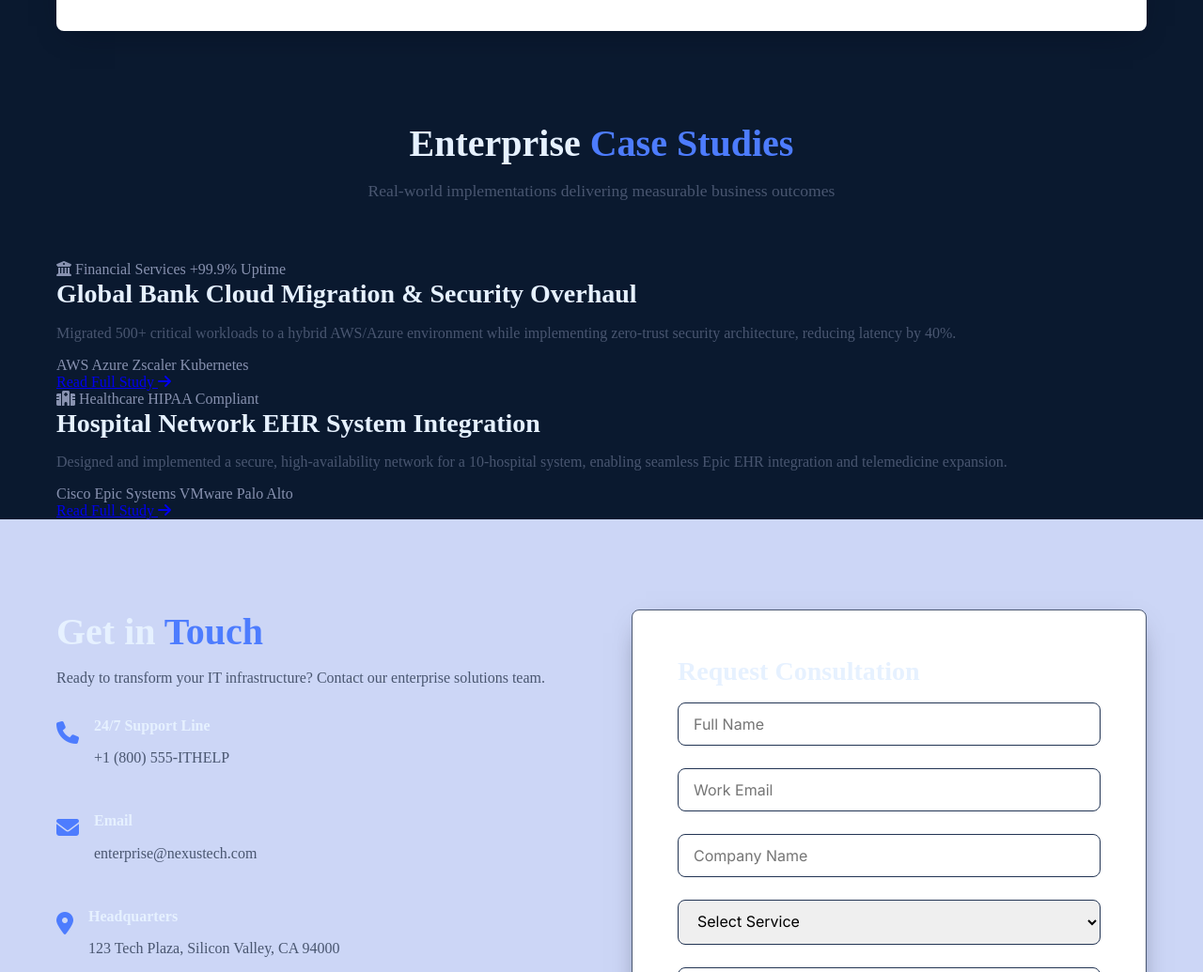
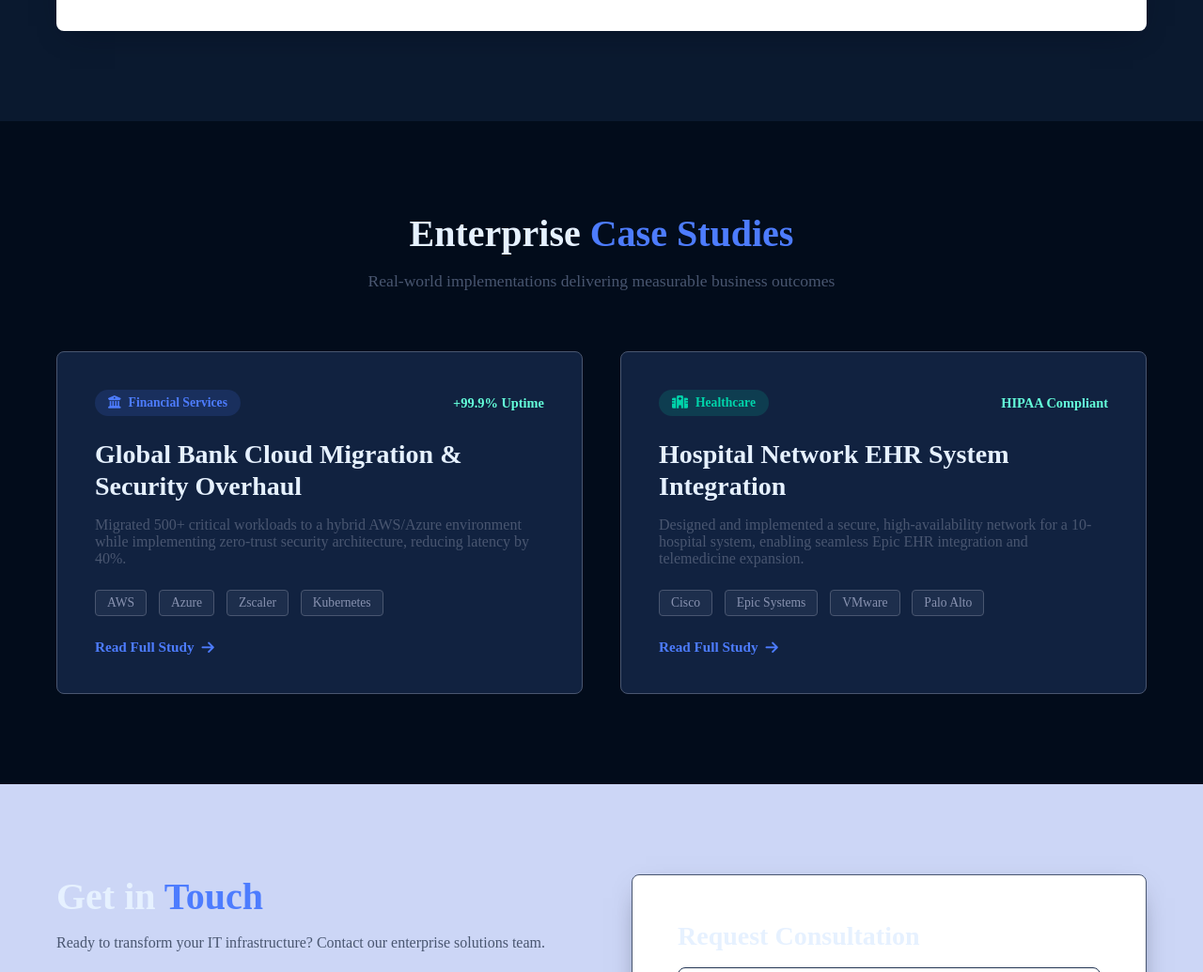
Before and after one commit to bobshoney/citadelsystems, a plain HTML site: page index.html in a window 1280 px wide. Shown: the part 3120-4155 px from the top of the page at 94% size. Drawn offline with Linux system fonts and the light colour scheme.

Commit message:
Add case studies styles to style.css
Added styles for case studies section including grid layout, card design, and hover effects.

```diff
--- a/style.css
+++ b/style.css
@@ -791,3 +791,95 @@ p {
         grid-template-columns: 1fr;
     }
 }
+/* Case Studies Styles */
+.case-studies {
+    padding: 6rem 0;
+    background-color: var(--dark);
+}
+
+.case-study-grid {
+    display: grid;
+    grid-template-columns: repeat(auto-fit, minmax(350px, 1fr));
+    gap: 2.5rem;
+    margin-top: 3rem;
+}
+
+.case-study-card {
+    background: var(--bg-secondary);
+    border-radius: var(--radius);
+    padding: 2.5rem;
+    border: 1px solid var(--gray);
+    transition: var(--transition);
+    position: relative;
+    overflow: hidden;
+}
+
+.case-study-card:hover {
+    border-color: var(--primary);
+    transform: translateY(-5px);
+}
+
+.case-study-header {
+    display: flex;
+    justify-content: space-between;
+    align-items: center;
+    margin-bottom: 1.5rem;
+    flex-wrap: wrap;
+    gap: 1rem;
+}
+
+.case-study-industry {
+    padding: 6px 14px;
+    border-radius: 20px;
+    font-size: 0.85rem;
+    font-weight: 600;
+    display: inline-flex;
+    align-items: center;
+    gap: 8px;
+}
+
+.case-study-industry.finance {
+    background: rgba(77, 124, 254, 0.15);
+    color: var(--primary);
+}
+
+.case-study-industry.healthcare {
+    background: rgba(0, 212, 170, 0.15);
+    color: var(--success);
+}
+
+.case-study-results {
+    font-size: 0.9rem;
+    color: var(--text-accent);
+    font-weight: 600;
+}
+
+.case-study-tech {
+    display: flex;
+    flex-wrap: wrap;
+    gap: 0.8rem;
+    margin: 1.5rem 0;
+}
+
+.case-study-tech span {
+    padding: 5px 12px;
+    background: rgba(136, 146, 176, 0.1);
+    border-radius: 4px;
+    font-size: 0.85rem;
+    color: var(--text-secondary);
+    border: 1px solid var(--gray);
+}
+
+.case-study-link {
+    display: inline-flex;
+    align-items: center;
+    gap: 8px;
+    color: var(--primary);
+    text-decoration: none;
+    font-weight: 600;
+    font-size: 0.95rem;
+}
+
+.case-study-link:hover {
+    gap: 12px;
+}
```
